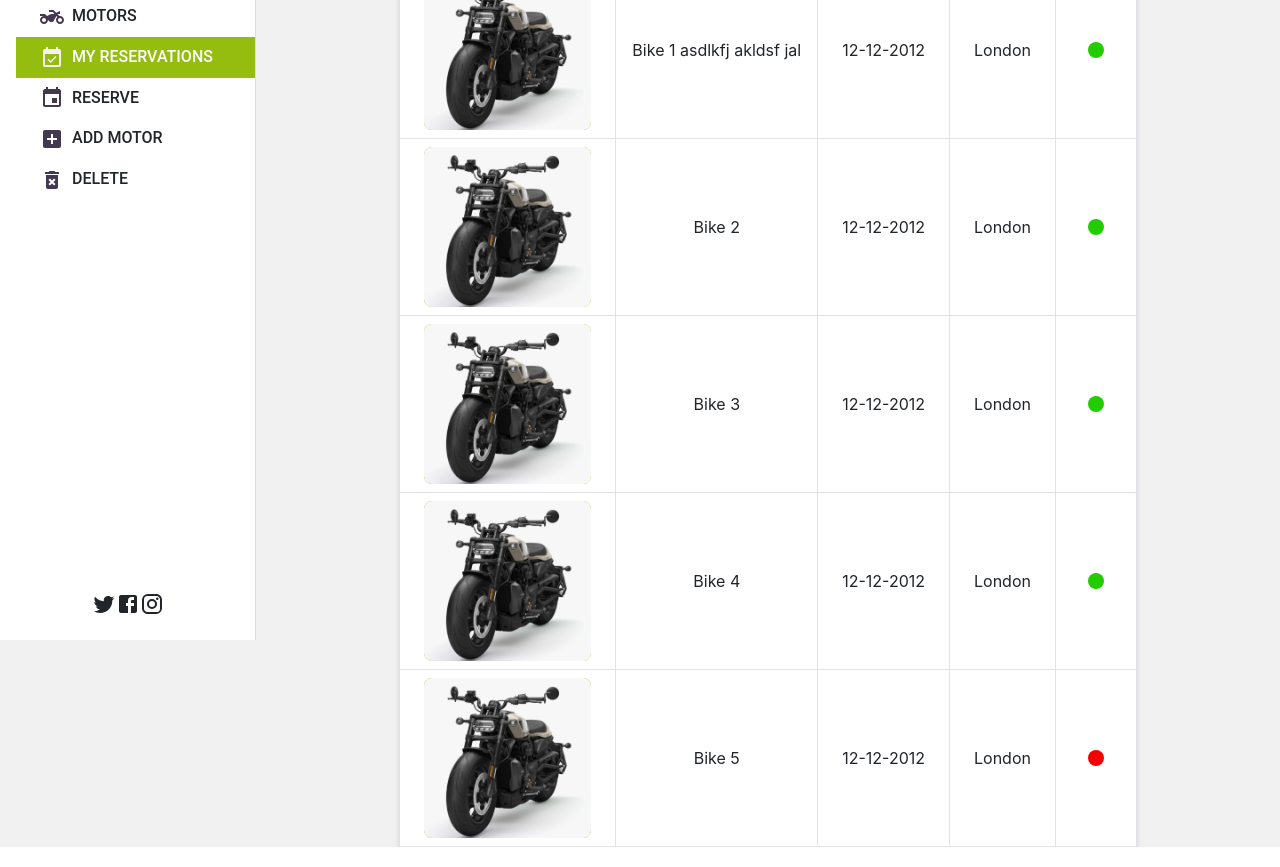
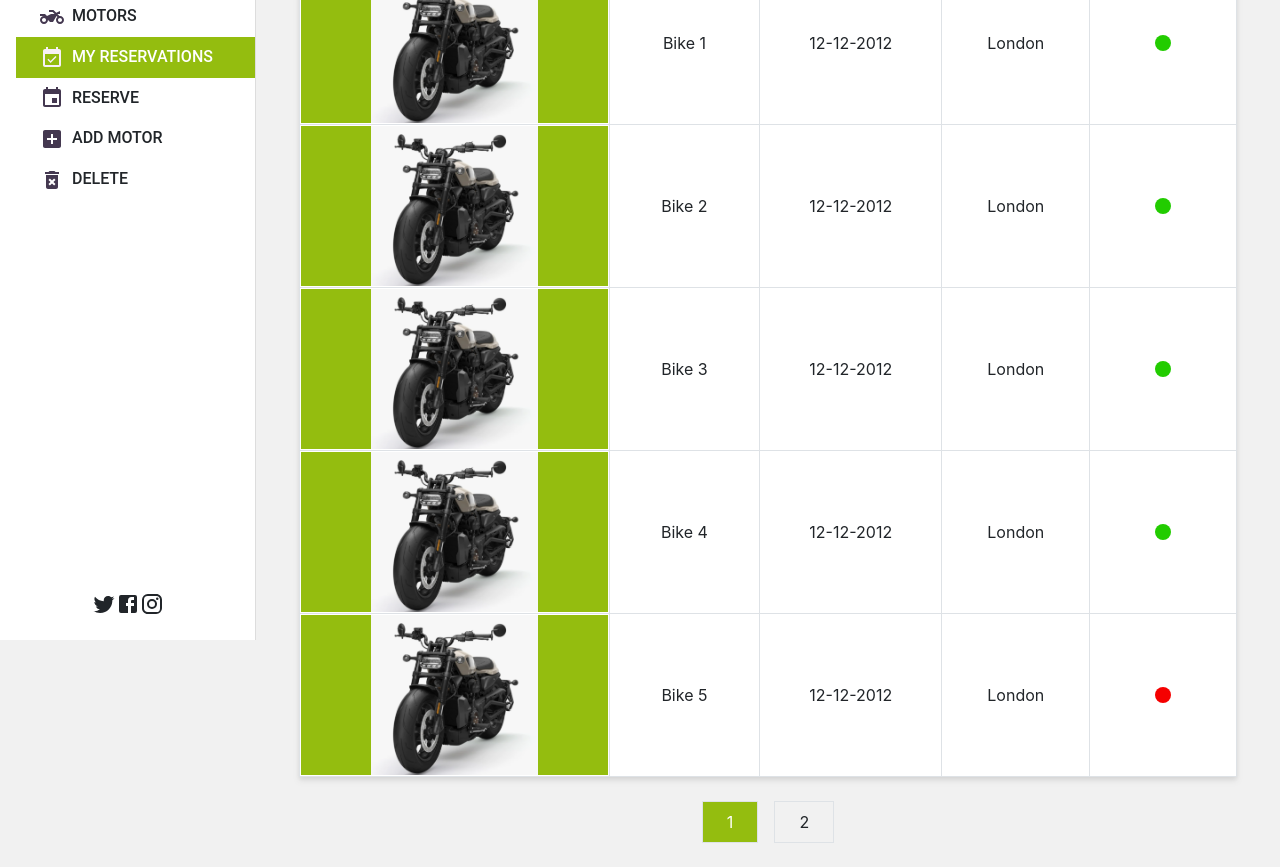
Before and after one commit to MarcoDiaz2000/Front-End-Harley-Davidson, a React (Create React App) app: page /myReservations in a window 1280 px wide. Shown: the part 160-1027 px from the top of the page. Built offline with nearby package versions, Linux system fonts and the light colour scheme.

Commit message:
Update list.jsx

```diff
--- a/src/components/myReservations/list.jsx
+++ b/src/components/myReservations/list.jsx
@@ -1,13 +1,18 @@
-import React from 'react';
+import React, { useState } from 'react';
 import { FontAwesomeIcon } from '@fortawesome/react-fontawesome';
 import { faCircle } from '@fortawesome/free-solid-svg-icons';
 import img from '../../images/motor2.png';
 
+function generateUniqueKey() {
+  // Generate a random unique key
+  return `button_${Math.random().toString(36).substring(2)}`;
+}
+
 export default function List() {
-  const reservations = [
+  const allReservations = [
     {
       id: 1,
-      name: 'Bike 1 asdlkfj akldsf jal',
+      name: 'Bike 1',
       username_id: '1',
       item_id: '1',
       city: 'London',
@@ -60,10 +65,54 @@ export default function List() {
       removed: true,
       image: img,
     },
+    {
+      id: 6,
+      name: 'Bike 6',
+      username_id: '1',
+      item_id: '6',
+      city: 'London',
+      date: '12-12-2012',
+      description: 'Description for Bike 5',
+      removed: true,
+      image: img,
+    },
+    {
+      id: 7,
+      name: 'Bike 7',
+      username_id: '1',
+      item_id: '5',
+      city: 'London',
+      date: '12-12-2012',
+      description: 'Description for Bike 5',
+      removed: true,
+      image: img,
+    },
   ];
 
+  // Define the number of reservations per page
+  const reservationsPerPage = 5;
+
+  // Calculate the total number of pages
+  const totalPages = Math.ceil(allReservations.length / reservationsPerPage);
+
+  // Use state to keep track of the current page
+  const [currentPage, setCurrentPage] = useState(1);
+
+  // Calculate the start and end indices for the current page
+  const startIndex = (currentPage - 1) * reservationsPerPage;
+  const endIndex = startIndex + reservationsPerPage;
+
+  // Get the reservations for the current page
+  const reservations = allReservations.slice(startIndex, endIndex);
+
+  // Function to handle page navigation
+  const handlePageChange = (page) => {
+    setCurrentPage(page);
+  };
+
   return (
-    <table className="border-collapse border border-gray-300 mx-auto mt-12 bg-white drop-shadow-md">
+    <div>
+      <table className="border-collapse border border-gray-300 mx-auto mt-12 bg-white drop-shadow-md w-11/12">
         <thead>
           <tr className="text-center">
             <th className="border border-gray-300 px-4 py-4 bg-customBg text-white hidden lg:table-cell">Thumbnail</th>
@@ -78,15 +127,15 @@ export default function List() {
         <tbody>
           {reservations.map((reservation) => (
             <tr key={reservation.id}>
-            <td className="border border-gray-300 px-4 py-2 hidden lg:table-cell">
-              <div className=" bg-customBg flex justify-center items-center rounded-lg">
-                <img className="rounded-lg h-40" src={reservation.image} alt="motor" />
+              <td className="border border-gray-300 hidden lg:table-cell">
+                <div className=" bg-customBg flex justify-center items-center">
+                  <img className="h-40" src={reservation.image} alt="motor" />
                 </div>
               </td>
-            <td className="border border-gray-300 md:px-4 sm:px-1 py-2 text-center">{reservation.name}</td>
-            <td className="border border-gray-300 px-4 py-2 text-center">{reservation.date}</td>
-            <td className="border border-gray-300 px-4 py-2 md:table-cell">{reservation.city}</td>
-            <td className="border border-gray-300 px-4 py-2 hidden md:table-cell text-center">
+              <td className="border border-gray-300 md:px-4 px-2 py-2 text-center">{reservation.name}</td>
+              <td className="border border-gray-300 md:px-4 px-2 py-2 text-center">{reservation.date}</td>
+              <td className="border border-gray-300 md:px-4 px-2 py-2 md:table-cell text-center">{reservation.city}</td>
+              <td className="border border-gray-300 md:px-4 px-2 py-2 hidden md:table-cell text-center">
                 {reservation.removed ? (
                   <FontAwesomeIcon icon={faCircle} style={{ color: '#f50000' }} />
                 ) : (
@@ -97,5 +146,24 @@ export default function List() {
           ))}
         </tbody>
       </table>
+
+      {/* Pagination controls */}
+      <div className="flex justify-center my-4">
+        {Array.from({ length: totalPages }).map((_, index) => (
+          <button
+            type="button"
+            key={generateUniqueKey()}
+            className={`mx-2 px-4 py-2 border ${
+              currentPage === index + 1
+                ? 'bg-customBg text-white'
+                : 'border-gray-300 hover:bg-customBg hover:text-white'
+            }`}
+            onClick={() => handlePageChange(index + 1)}
+          >
+            {index + 1}
+          </button>
+        ))}
+      </div>
+    </div>
   );
 }
```
Lines whose indentation alone changed are shown as unchanged.
